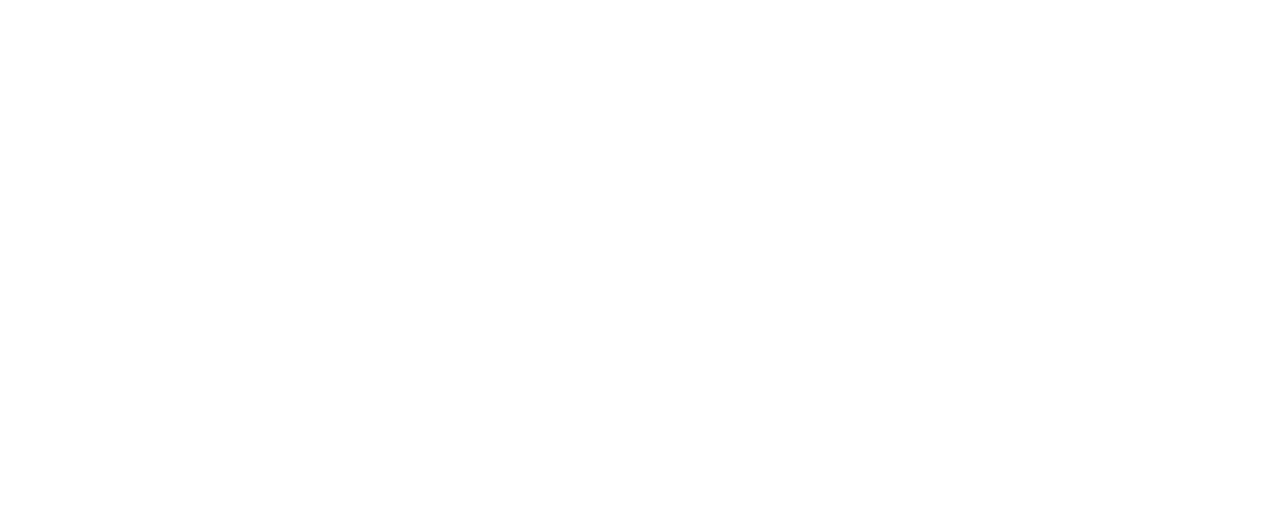
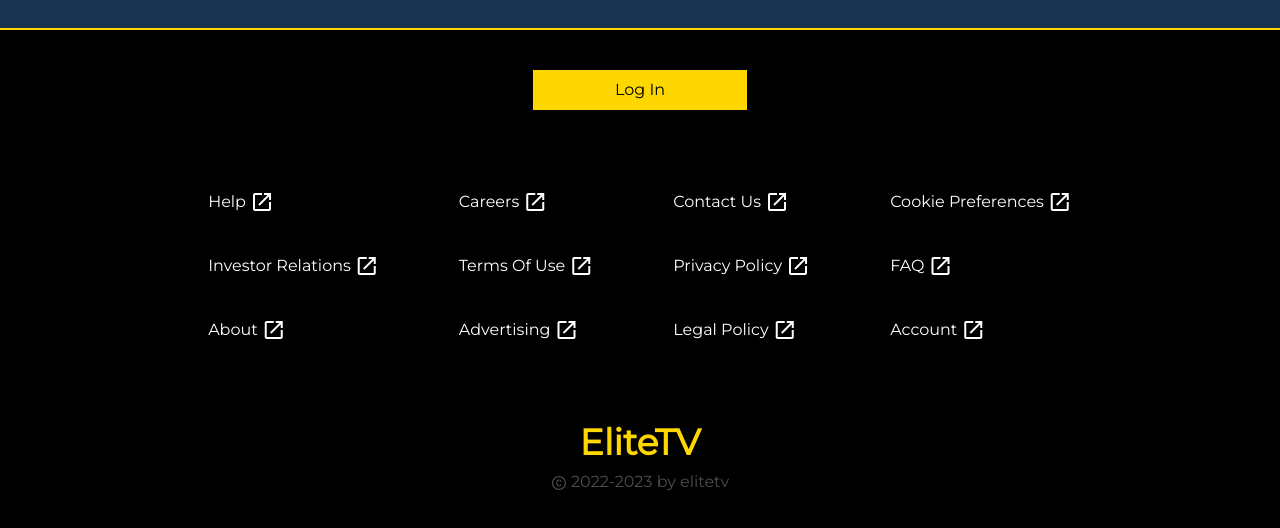
Before and after one commit to daniel-idowu-01/eliteTV_UPDATED, a React (Create React App) app: page / in a window 1280 px wide. Shown: the part 1053-1581 px from the top of the page. Before the commit the page ends 953 px from the top, so only its background shows below. Built offline with nearby package versions, Linux system fonts and the light colour scheme; no server answers.

Commit message:
New Update

```diff
--- /dev/null
+++ b/src/components/Footer.jsx
@@ -0,0 +1,114 @@
+import React from 'react'
+import { AiOutlineCopyright } from 'react-icons/ai'
+
+const Footer = () => {
+
+    const footerStyle = 'flex flex-col gap-20 mt-32 py-10 border-t-2 border-gold bg-black text-white'
+
+  return (
+    <section className={footerStyle}>
+
+        <button className='mx-auto w-1/6 bg-gold p-2 px-5 text-black'>
+            Log In
+        </button>
+        <article className='flex justify-center gap-20'>
+            <article className='flex flex-col gap-10'>
+                <a href="javascript:void(0)" className='flex items-center gap-1'>
+                    Help
+                    <span className="material-symbols-outlined">
+                        open_in_new
+                    </span>
+                </a>
+                <a href="javascript:void(0)"  className='flex items-center gap-1'>
+                    Investor Relations
+                    <span className="material-symbols-outlined">
+                        open_in_new
+                    </span>
+                </a>
+                <a href="javascript:void(0)"  className='flex items-center gap-1'>
+                    About
+                    <span className="material-symbols-outlined">
+                        open_in_new
+                    </span>
+                </a>
+            </article>
+
+            <article className='flex flex-col gap-10'>
+                <a href="javascript:void(0)"  className='flex items-center gap-1'>
+                        Careers
+                        <span className="material-symbols-outlined">
+                            open_in_new
+                        </span>
+                    </a>
+                    <a href="javascript:void(0)"  className='flex items-center gap-1'>
+                        Terms Of Use
+                        <span className="material-symbols-outlined">
+                            open_in_new
+                        </span>
+                    </a>
+                    <a href="javascript:void(0)"  className='flex items-center gap-1'>
+                        Advertising
+                        <span className="material-symbols-outlined">
+                            open_in_new
+                        </span>
+                    </a>
+            </article>
+
+            <article className='flex flex-col gap-10'>
+                <a href="javascript:void(0)"  className='flex items-center gap-1'>
+                    Contact Us
+                    <span className="material-symbols-outlined">
+                        open_in_new
+                    </span>
+                </a>
+                <a href="javascript:void(0)"  className='flex items-center gap-1'>
+                    Privacy Policy
+                    <span className="material-symbols-outlined">
+                        open_in_new
+                    </span>
+                </a>
+                <a href="javascript:void(0)"  className='flex items-center gap-1'>
+                    Legal Policy
+                    <span className="material-symbols-outlined">
+                        open_in_new
+                    </span>
+                </a>
+            </article>
+
+            <article className='flex flex-col gap-10'>
+                <a href="javascript:void(0)"  className='flex items-center gap-1'>
+                    Cookie Preferences
+                    <span className="material-symbols-outlined">
+                        open_in_new
+                    </span>
+                </a>
+                <a href="javascript:void(0)"  className='flex items-center gap-1'>
+                    FAQ
+                    <span className="material-symbols-outlined">
+                        open_in_new
+                    </span>
+                </a>
+                <a href="javascript:void(0)"  className='flex items-center gap-1'>
+                    Account
+                    <span className="material-symbols-outlined">
+                        open_in_new
+                    </span>
+                </a>
+            </article>
+        </article>
+
+        <div className='grid place-items-center text-center gap-2'>
+            <p className='text-xl md:text-4xl text-gold font-semibold'>
+                EliteTV
+            </p>
+            <p className='opacity-30'>
+                <AiOutlineCopyright className='inline' /> 2022-2023 by elitetv
+            </p>
+        </div>
+
+
+    </section>
+  )
+}
+
+export default Footer
--- a/src/components/Nav.jsx
+++ b/src/components/Nav.jsx
@@ -27,12 +27,14 @@ const Nav = () => {
 
               <input
               type='text'
+              name='movie'
               placeholder='Search movie...'
               onChange={(e) => setMovieName(e.target.value)}
               className={searchInputStyle}
               />
 
               <button
+               type='submit'
                className={btnStyle}
                onClick={handleNavigate}>
                 Search
--- a/src/components/SingleMovie.jsx
+++ b/src/components/SingleMovie.jsx
@@ -1,6 +1,6 @@
 import React, { useState, useEffect } from 'react'
 import { useParams } from 'react-router-dom'
-import YouTube from 'react-youtube';
+import { Link } from 'react-router-dom';
 import ClipLoader from "react-spinners/ClipLoader";
 
 const SingleMovie = () => {
@@ -8,6 +8,7 @@ const SingleMovie = () => {
     const [eachMovie, setEachMovie] = useState([])
     const [prodCompany, setProdCompany] = useState([])
     const [video, setVideo] = useState([])
+    const [reviews, setReviews] = useState([])
     const [isLoading, setIsLoading] = useState(false);
     const { movieId } = useParams();
 
@@ -31,14 +32,20 @@ const SingleMovie = () => {
 
         // api for the youtube video of the movie
         const fetchVideo = async () => {
-            const response = await fetch(`https://api.themoviedb.org/3/movie/${movieId}/videos?language=en-US`, options_2)
+            const response = await fetch(`https://api.themoviedb.org/3/movie/${movieId}/videos?language=en-US`, options)
             const data = await response.json()
             setVideo(data.results[0])
         }
-        fetchVideo()
+        fetchVideo();
+
+        // api for the reviews of the movie
+        const fetchReviews = async () => {
+            const response = await fetch(`https://api.themoviedb.org/3/movie/${movieId}/reviews?language=en-US&page=1`, options)
+            const data = await response.json()
+            setReviews(data.results)
+        }
+        fetchReviews();
     }, [])
-
-    console.log(video)
 
 
     // used in the API calling
@@ -50,13 +57,16 @@ const SingleMovie = () => {
         }
     };
 
-    const options_2 = {
-        method: 'GET',
-        headers: {
-          accept: 'application/json',
-          Authorization: 'Bearer eyJhbGciOiJIUzI1NiJ9.eyJhdWQiOiIxMjY0MWEwMDMyN2MzNjNiNDVmYTA0NzgyMDdkNTliMCIsInN1YiI6IjY0MWRmYWZhMzQ0YThlMDBmODc3MzhiMyIsInNjb3BlcyI6WyJhcGlfcmVhZCJdLCJ2ZXJzaW9uIjoxfQ.JVDP22nkAFa9FmfS4iazy2aGqh6qxV7GANq7_TqPUqI'
+    // to change the colors of the ratings
+    const setVoteClass = (vote) => {
+        if (vote >= 7) {
+        return "text-green-500";
+        } else if (vote >= 5) {
+        return "text-orange-500";
+        } else {
+        return "text-red-500";
         }
-      };
+    };
 
       // function when API is set to loading
     if(isLoading) {
@@ -69,9 +79,16 @@ const SingleMovie = () => {
                 </div>
     }
 
+    console.log(eachMovie)
+
   return (
     <section className='px-5 md:px-14 py-10'>
-        <article className='flex flex-col md:flex-row justify-items-stretch gap-10 md:gap-20'>
+        <Link to='/search'>
+            <span className="material-symbols-outlined opacity-50">
+                arrow_back
+            </span>
+        </Link>
+        <article className='flex flex-col md:flex-row justify-items-stretch gap-20 md:gap-20'>
             {/* Movie Image */}
             <img
                 src=
@@ -98,23 +115,29 @@ const SingleMovie = () => {
                 <p className='w-fit px-2 border-l-2 border-gold'>MOVIE INFO</p>
                 <p className='text-xl text-justify'>{eachMovie.overview}</p>
                 <article>
+                    {/* <p>Genre: {eachMovie.genres.map((genre) => <span>{genre.name} </span>)}</p> */}
                     <p>Original Language: {eachMovie.original_language}</p>
                     <p>Runtime: <span>{eachMovie.runtime} minutes</span></p>
                     <p>Release Date: <span>{eachMovie.release_date}</span></p>
+                    <p>Rating:
+                         <span className={`${setVoteClass(eachMovie.vote_average)}`}>
+                            {' ' + eachMovie.vote_average}
+                        </span>
+                    </p>
                 </article>
                 <p>Production Companies: </p>
-                <div className='grid grid-cols-3 place-items-center gap-5 relative top-5'>
-                    { prodCompany.map((company) => (
-                        <div key={company.id} className='w-20'>
+                <div className=' grid grid-cols-2 md:grid-cols-3 place-items-center mb-24 md:mb-0'>
+                    { prodCompany ? prodCompany.map((company) => (
+                        <div key={company.id} className='border border-gold h-full w-full p-10'>
                             <img src={API_IMG + company.logo_path} alt="" />
                         </div>
-                    ))}
+                    )) : ''}
                 </div>
             </div>
         </article>
 
         {/* Movie Video */}
-        <div className="relative top-10">
+        <div className="relative top-10 mb-20">
             <iframe
                 className="w-full"
                 height="500"
@@ -124,6 +147,31 @@ const SingleMovie = () => {
             </iframe>
         </div>
 
+        {/* Movie Reviews */}
+        <section className="">
+            <p className='w-fit px-2 border-l-2 border-gold'>REVIEWS</p>
+            <div className='mb-5'></div> {/* The div is used to space the reviews from the review header */}
+            {reviews ? reviews.map((review) => (
+                <article className='flex items-start gap-2'>
+                    {/* Each review content */}
+                    <img
+                     className='rounded-full h-10 w-10 p-0 m-0'
+                     src={
+                        review.author_details.avatar_path
+                        ?
+                        API_IMG + review.author_details.avatar_path
+                         :
+                        "https://th.bing.com/th?id=OIP.xo-BCC1ZKFpLL65D93eHcgHaGe&w=210&h=183&c=8&rs=1&qlt=30&o=6&pid=3.1&rm=2"}
+                         alt=""
+                    />
+                    <div key={review.id} className='my-2 text-justify'>
+                        <p className='font-semibold'>{review.author_details.name ? review.author_details.name : 'N/A'}</p>
+                        <p>{review.content}</p>
+                    </div>
+                </article>
+            )) : <p>No reviews</p>}
+        </section>
+
     </section>
   )
 }
--- a/src/pages/HomePage.jsx
+++ b/src/pages/HomePage.jsx
@@ -1,5 +1,6 @@
+import Header from '../components/Header';
 import Movies from '../components/Movies';
-import Header from '../components/Header';
+import Footer from '../components/Footer';
 import React from 'react'
 
 const HomePage = () => {
@@ -8,6 +9,7 @@ const HomePage = () => {
       <Header />
       <hr className='border-none text-gold bg-gold h-0.5' />
       <Movies />
+      <Footer />
     </div>
   )
 }
```
Also changed, not shown: src/index.css (line endings or trailing spaces).
